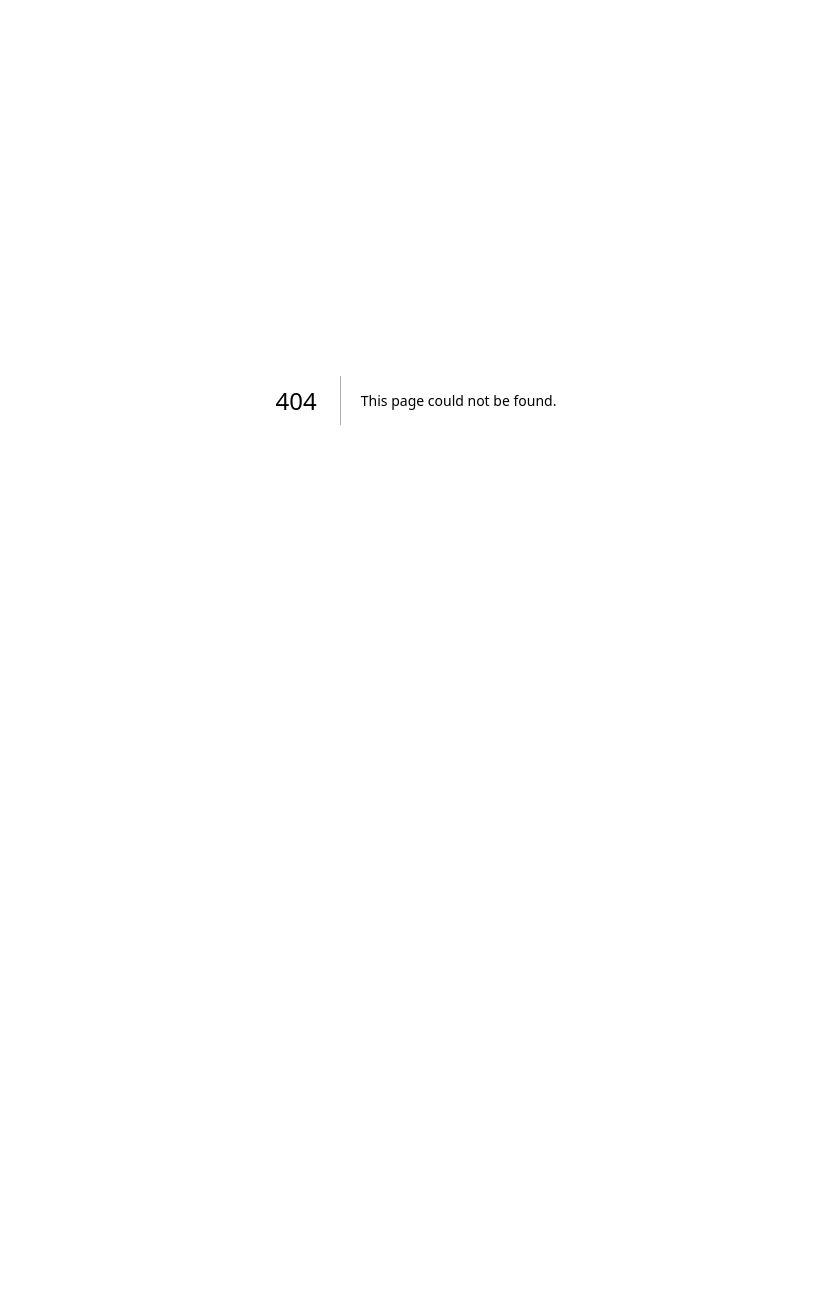
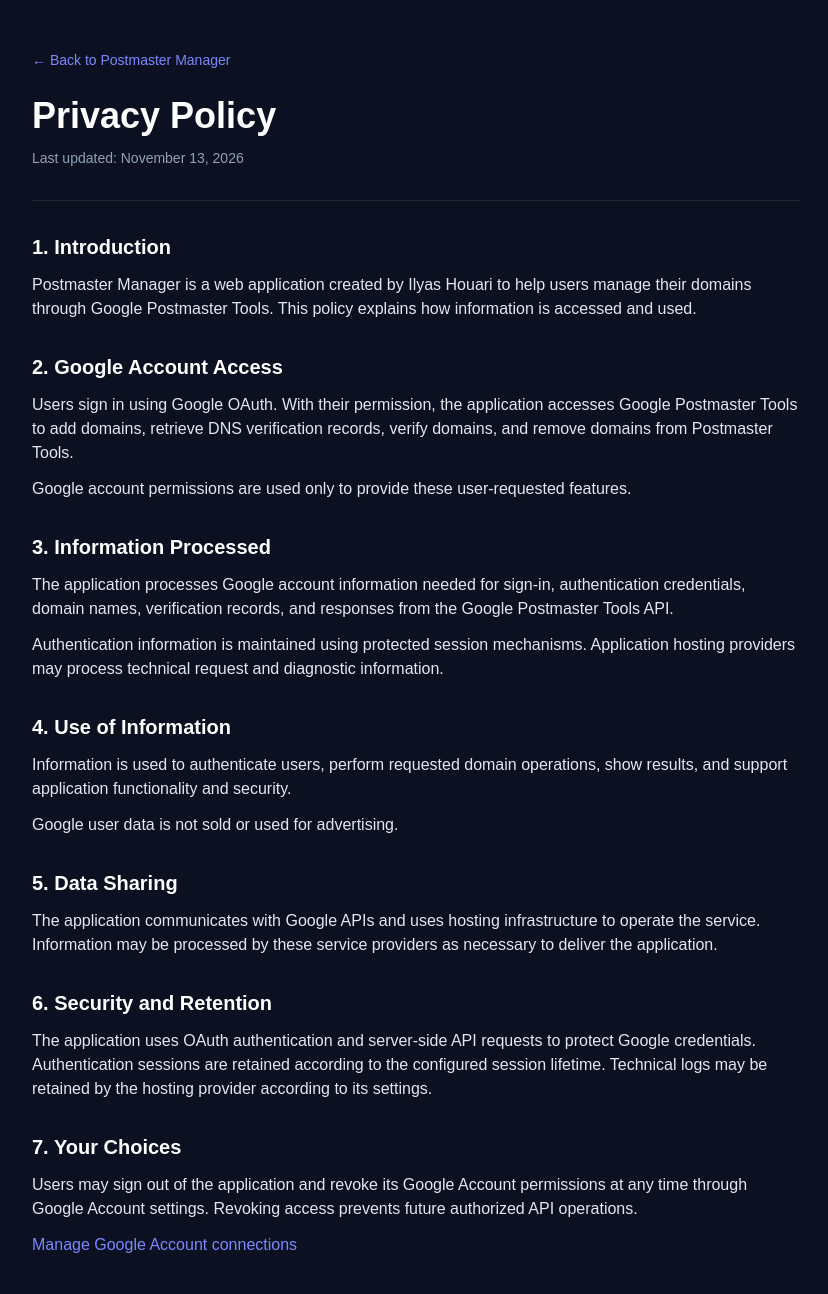
Before and after one commit to ilyas-houari/postmaster-manager, a Next.js app: page /privacy in a window 1280 px wide. Before the commit this address had no page. Shown: the top 1294 px of the page, without its empty margins (224-1052 px from the left). Before the commit the page ends 800 px from the top, so only its background shows below. Built offline with nearby package versions, Linux system fonts and the light colour scheme.

Commit message:
Update dashboard and legal pages

```diff
--- /dev/null
+++ b/app/privacy/page.tsx
@@ -0,0 +1,119 @@
+export const metadata = {
+  title: "Privacy Policy | Postmaster Manager",
+};
+
+export default function PrivacyPage() {
+  return (
+    <main className="min-h-screen bg-[#0b1120] px-5 py-12 text-slate-200">
+      <article className="mx-auto max-w-3xl space-y-8">
+        <header className="border-b border-white/10 pb-8">
+          <a href="/" className="text-sm text-indigo-400 hover:text-indigo-300">
+            ← Back to Postmaster Manager
+          </a>
+          <h1 className="mt-6 text-4xl font-bold text-white">Privacy Policy</h1>
+          <p className="mt-3 text-sm text-slate-400">
+            Last updated: November 13, 2026
+          </p>
+        </header>
+
+        <section className="space-y-3">
+          <h2 className="text-xl font-semibold text-white">1. Introduction</h2>
+          <p>
+            Postmaster Manager is a web application created by Ilyas Houari
+            to help users manage their domains through Google Postmaster Tools.
+            This policy explains how information is accessed and used.
+          </p>
+        </section>
+
+        <section className="space-y-3">
+          <h2 className="text-xl font-semibold text-white">2. Google Account Access</h2>
+          <p>
+            Users sign in using Google OAuth. With their permission,
+            the application accesses Google Postmaster Tools to add domains,
+            retrieve DNS verification records, verify domains, and remove
+            domains from Postmaster Tools.
+          </p>
+          <p>
+            Google account permissions are used only to provide these
+            user-requested features.
+          </p>
+        </section>
+
+        <section className="space-y-3">
+          <h2 className="text-xl font-semibold text-white">3. Information Processed</h2>
+          <p>
+            The application processes Google account information needed for
+            sign-in, authentication credentials, domain names, verification
+            records, and responses from the Google Postmaster Tools API.
+          </p>
+          <p>
+            Authentication information is maintained using protected session
+            mechanisms. Application hosting providers may process technical
+            request and diagnostic information.
+          </p>
+        </section>
+
+        <section className="space-y-3">
+          <h2 className="text-xl font-semibold text-white">4. Use of Information</h2>
+          <p>
+            Information is used to authenticate users, perform requested
+            domain operations, show results, and support application
+            functionality and security.
+          </p>
+          <p>
+            Google user data is not sold or used for advertising.
+          </p>
+        </section>
+
+        <section className="space-y-3">
+          <h2 className="text-xl font-semibold text-white">5. Data Sharing</h2>
+          <p>
+            The application communicates with Google APIs and uses hosting
+            infrastructure to operate the service. Information may be
+            processed by these service providers as necessary to deliver
+            the application.
+          </p>
+        </section>
+
+        <section className="space-y-3">
+          <h2 className="text-xl font-semibold text-white">6. Security and Retention</h2>
+          <p>
+            The application uses OAuth authentication and server-side
+            API requests to protect Google credentials. Authentication
+            sessions are retained according to the configured session
+            lifetime. Technical logs may be retained by the hosting
+            provider according to its settings.
+          </p>
+        </section>
+
+        <section className="space-y-3">
+          <h2 className="text-xl font-semibold text-white">7. Your Choices</h2>
+          <p>
+            Users may sign out of the application and revoke its Google
+            Account permissions at any time through Google Account settings.
+            Revoking access prevents future authorized API operations.
+          </p>
+          <a
+            href="https://myaccount.google.com/connections"
+            className="text-indigo-400 hover:underline"
+          >
+            Manage Google Account connections
+          </a>
+        </section>
+
+        <section className="space-y-3">
+          <h2 className="text-xl font-semibold text-white">8. Contact</h2>
+          <p>
+            For privacy questions or requests, contact the application
+            developer using the support email provided on the
+            Postmaster Manager Google OAuth consent screen.
+          </p>
+        </section>
+
+        <footer className="border-t border-white/10 pt-6 text-center text-sm text-slate-500">
+          Postmaster Manager · Created by Ilyas Houari
+        </footer>
+      </article>
+    </main>
+  );
+}
--- /dev/null
+++ b/app/terms/page.tsx
@@ -0,0 +1,69 @@
+export const metadata = {
+  title: "Terms of Service | Postmaster Manager",
+};
+
+export default function TermsPage() {
+  return (
+    <main className="min-h-screen bg-[#0b1120] px-5 py-12 text-slate-200">
+      <article className="mx-auto max-w-3xl space-y-8">
+        <header className="border-b border-white/10 pb-8">
+          <a href="/" className="text-sm text-indigo-400 hover:text-indigo-300">
+            ← Back to Postmaster Manager
+          </a>
+          <h1 className="mt-6 text-4xl font-bold text-white">
+            Terms of Service
+          </h1>
+          <p className="mt-3 text-sm text-slate-400">
+            Last updated: November 13, 2026
+          </p>
+        </header>
+
+        {[
+          {
+            title: "1. About the Service",
+            text: "Postmaster Manager is a web application created by Ilyas Houari that helps users manage domains through Google Postmaster Tools.",
+          },
+          {
+            title: "2. Account Authorization",
+            text: "Users must sign in with their own Google Account and authorize the permissions required to use Google Postmaster Tools. Users are responsible for maintaining the security of their accounts.",
+          },
+          {
+            title: "3. Authorized Use",
+            text: "You may use this service only to manage domains that you own or are authorized to administer. You must comply with applicable laws and Google's terms and policies.",
+          },
+          {
+            title: "4. Domain Operations",
+            text: "The application can add domains, retrieve DNS verification records, request domain verification, and remove domains from Google Postmaster Tools. Users are responsible for reviewing their requests before performing operations.",
+          },
+          {
+            title: "5. Service Availability",
+            text: "The service depends on Google APIs and hosting providers. Availability, features, and functionality may change or be interrupted.",
+          },
+          {
+            title: "6. Limitation of Liability",
+            text: "The service is provided on an as-is basis to the extent permitted by applicable law. The developer does not guarantee uninterrupted or error-free operation.",
+          },
+          {
+            title: "7. Changes",
+            text: "These terms may be updated as the service evolves. Updated terms will be published on this page.",
+          },
+          {
+            title: "8. Contact",
+            text: "For questions about this service, contact the developer using the support email listed on the Google OAuth consent screen.",
+          },
+        ].map((section) => (
+          <section key={section.title} className="space-y-3">
+            <h2 className="text-xl font-semibold text-white">
+              {section.title}
+            </h2>
+            <p className="leading-7 text-slate-300">{section.text}</p>
+          </section>
+        ))}
+
+        <footer className="border-t border-white/10 pt-6 text-center text-sm text-slate-500">
+          Postmaster Manager · Created by Ilyas Houari
+        </footer>
+      </article>
+    </main>
+  );
+}
```
Also changed, not shown: app/domains-form.tsx (+9 -9 lines).
